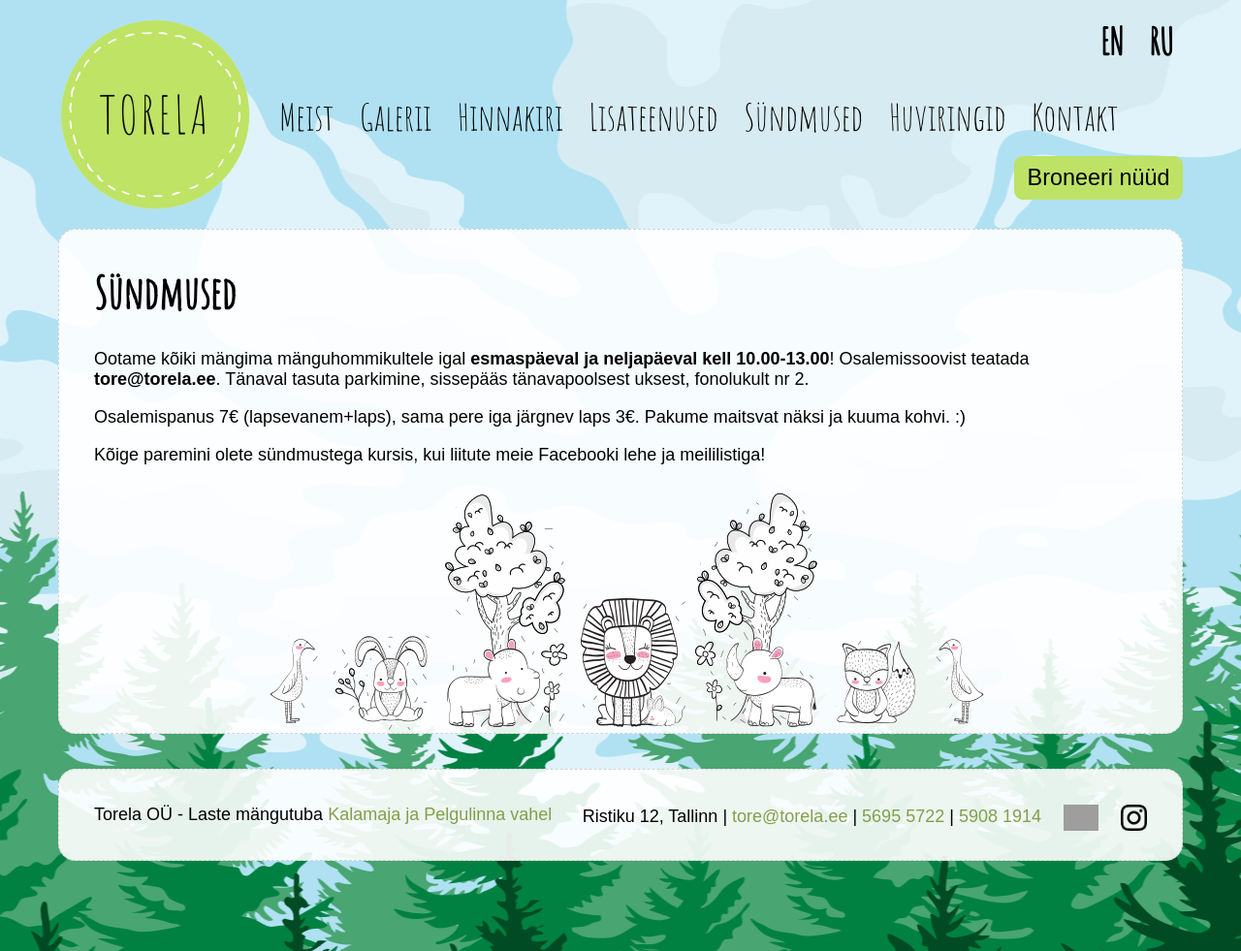
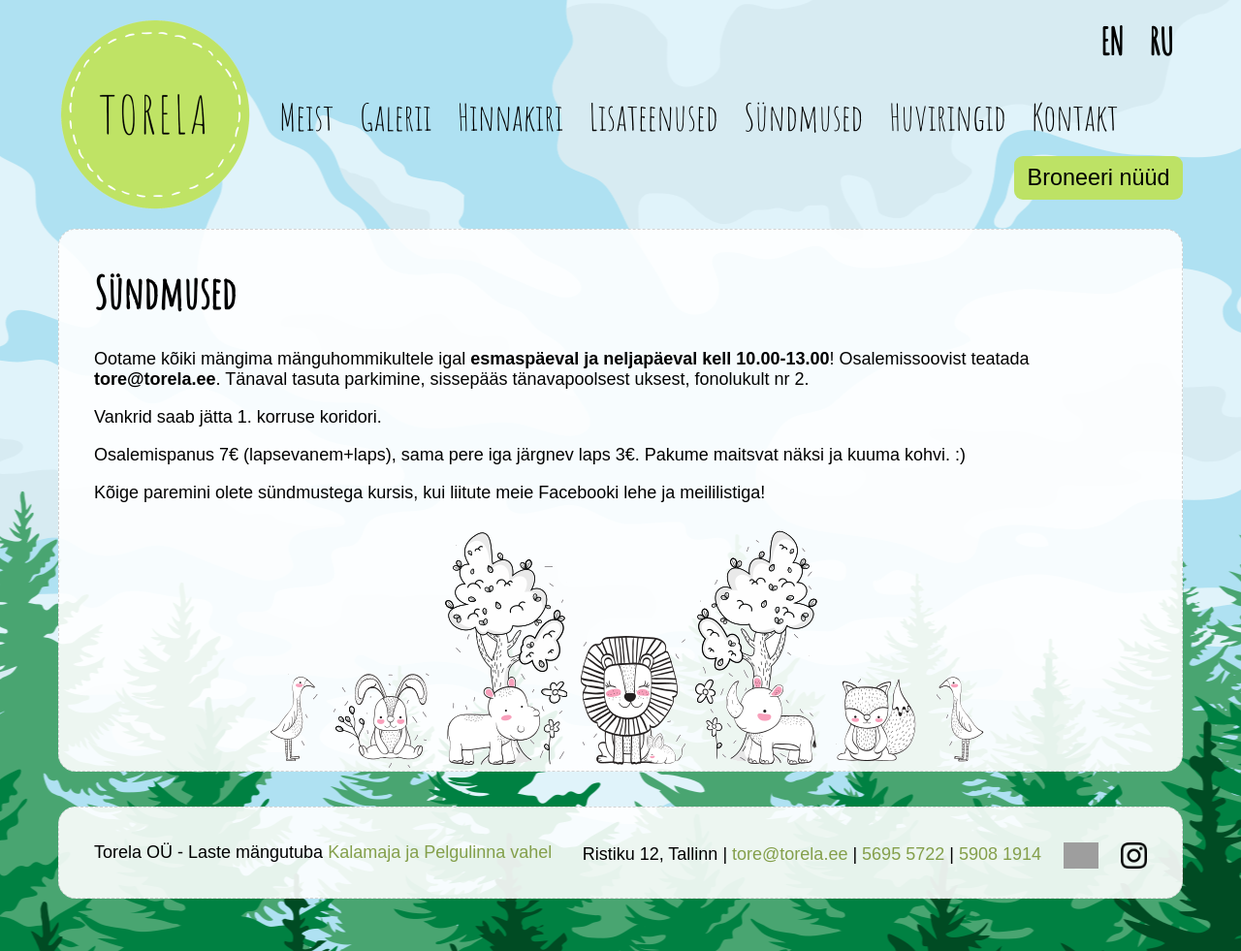
Before and after one commit to mypsik/torela, a Jekyll site: the page built from syndmused/index.md, in a window 1280 px wide. Shown: the whole page at 97% size. Built offline with Jekyll 4.4.1, drawn with Linux system fonts in a browser that asks for light colours; grey boxes are pictures that could not be loaded.

Commit message:
Update index.md

```diff
--- a/syndmused/index.md
+++ b/syndmused/index.md
@@ -11,6 +11,8 @@ Ootame kõiki mängima mänguhommikultele igal **esmaspäeval ja neljapäeval ke
 Osalemissoovist teatada **tore@torela.ee**.
 Tänaval tasuta parkimine, sissepääs tänavapoolsest uksest, fonolukult nr 2.
 
+Vankrid saab jätta 1. korruse koridori.
+
 Osalemispanus 7€ (lapsevanem+laps), sama pere iga järgnev laps 3€.
 Pakume maitsvat näksi ja kuuma kohvi. :)
 
```
